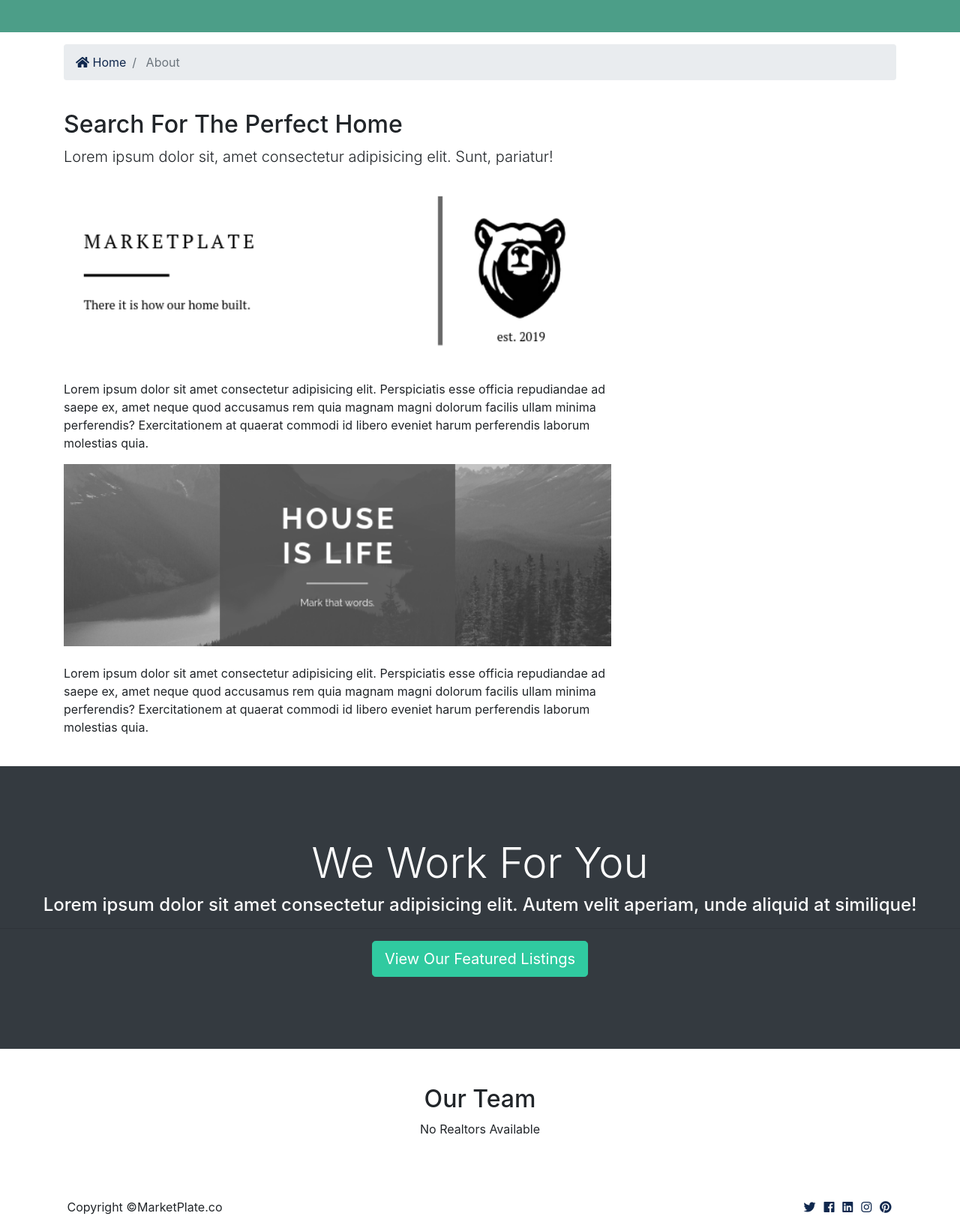
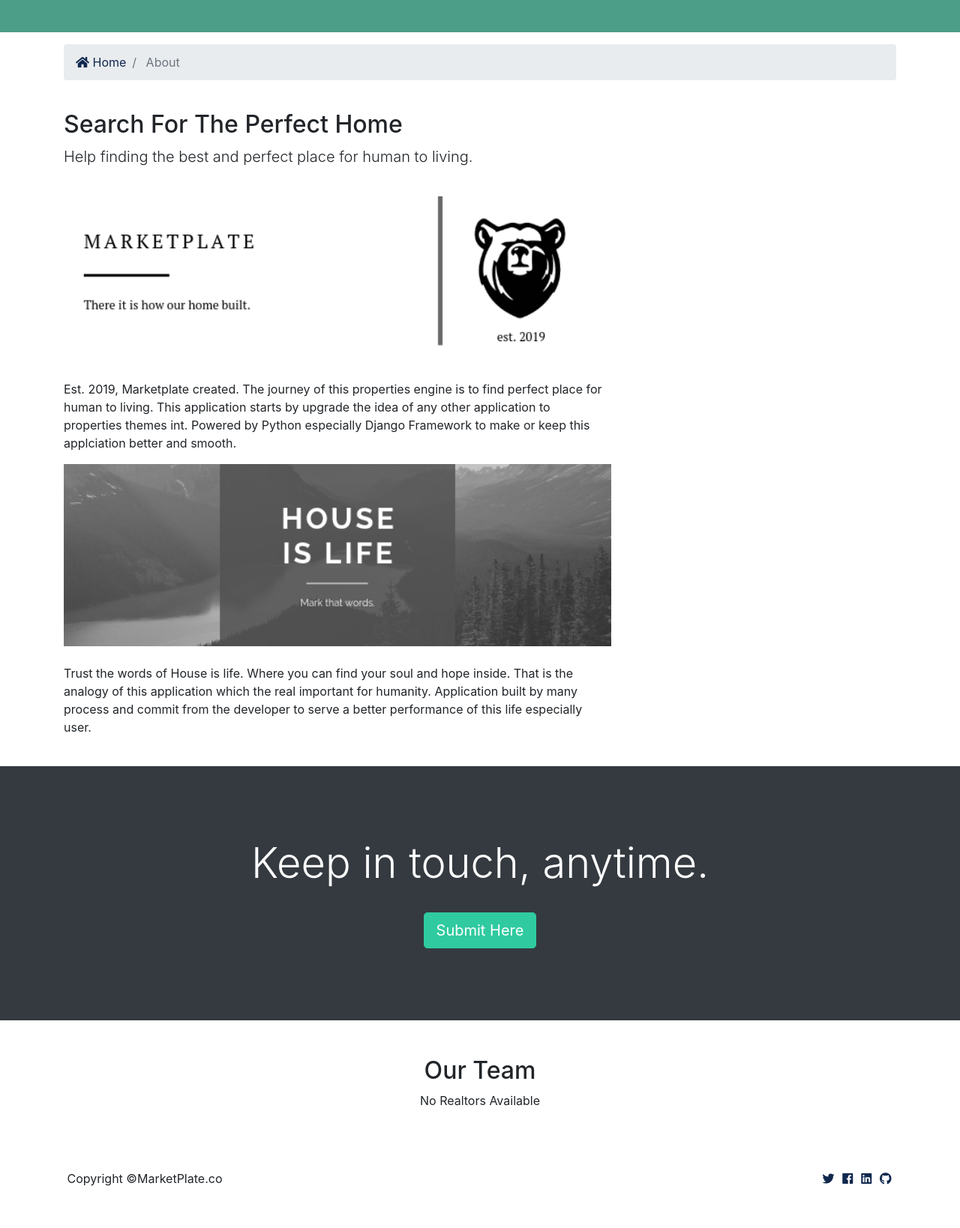
Before and after one commit to Ketibansapi/Django_Marketplate, a Django app: template templates/pages/about.html in a window 1280 px wide. Shown: the part 280-1918 px from the top of the page at 75% size. After the commit the page ends 1862 px from the top, so only its background shows below. Run offline with Django 3.2, Linux system fonts and the light colour scheme; the template is opened without the code that fills it, so the values that code supplies are empty; some libraries are stand-ins or nearby versions.

Commit message:
change lorem ipsum

```diff
--- a/templates/accounts/dashboard.html
+++ b/templates/accounts/dashboard.html
@@ -36,9 +36,9 @@
         <div class="container">
           <div class="row">
             <div class="col-md-12">
-              <h2>Welcome {{ user.first_name }}</h2>
+              <h2>Inquiry Lists {{ user.first_name }}</h2>
               {% if contacts %}
-                <p>The property listing that you have already made</p>
+                <p>Properties listing that you may have already made</p>
                 <table class="table">
                   <thead>
                     <tr>
--- a/templates/listings/listings.html
+++ b/templates/listings/listings.html
@@ -10,7 +10,7 @@
       <div class="row text-center">
         <div class="col-md-12">
           <h1 class="display-4">Find Properties</h1>
-          <p class="lead">Here's a recent properties you may expect.  </p>
+          <p class="lead">Here's a recent properties you may expected.  </p>
         </div>
       </div>
     </div>
--- a/templates/pages/about.html
+++ b/templates/pages/about.html
@@ -36,15 +36,13 @@
       <div class="row">
         <div class="col-md-8">
           <h2>Search For The Perfect Home</h2>
-          <p class="lead">Lorem ipsum dolor sit, amet consectetur adipisicing elit. Sunt, pariatur!</p>
+          <p class="lead">Help finding the best and perfect place for human to living.</p>
           <img src="{% static 'img/aboutbanner.png' %}" alt="">
-          <p class="mt-4">Lorem ipsum dolor sit amet consectetur adipisicing elit. Perspiciatis esse officia repudiandae ad saepe ex, amet
-            neque quod accusamus rem quia magnam magni dolorum facilis ullam minima perferendis? Exercitationem at quaerat
-            commodi id libero eveniet harum perferendis laborum molestias quia.</p>
+          <p class="mt-4">Est. 2019, Marketplate created. The journey of this properties engine is to find perfect place for human to living. This application starts by upgrade the idea of any other application to properties themes int. Powered by Python especially Django Framework to make or keep this applciation better and smooth.</p>
             <img src="{% static 'img/about3.png' %}" alt="">
-            <p class="mt-4">Lorem ipsum dolor sit amet consectetur adipisicing elit. Perspiciatis esse officia repudiandae ad saepe ex, amet
-            neque quod accusamus rem quia magnam magni dolorum facilis ullam minima perferendis? Exercitationem at quaerat
-            commodi id libero eveniet harum perferendis laborum molestias quia.</p>
+            <p class="mt-4">Trust the words of House is life. Where you can find your soul and hope inside.
+            That is the analogy of this application which the real important for humanity.
+            Application built by many process and commit from the developer to serve a better performance of this life especially user.</p>
         </div>
         <div class="col-md-4">
           {% if mvp_realtors %}
@@ -52,7 +50,7 @@
             <div class="card">
                 <img class="card-img-top" src="{{ realtor.photo.url }}" alt="Seller of the month">
                 <div class="card-body">
-                  <h5 class="card-title">Seller Of The Month</h5>
+                  <h5 class="card-title">Realtor of The Month</h5>
                   <h6 class="text-secondary">{{ realtor.name }}</h6>
                   <p class="card-text">{{ realtor.description }}
                   </p>
@@ -67,10 +65,10 @@
 
   <!-- Work -->
   <section id="work" class="bg-dark text-white text-center">
-    <h2 class="display-4">We Work For You</h2>
-    <h4>Lorem ipsum dolor sit amet consectetur adipisicing elit. Autem velit aperiam, unde aliquid at similique!</h4>
-    <hr>
-    <a href="listings.html" class="btn btn-secondary text-white btn-lg">View Our Featured Listings</a>
+    <h2 class="display-4">Keep in touch, anytime.</h2>
+   <!-- <h4>Submit the brilliant idea, question or feedback for improving this engine.</h4> -->
+    <br>
+    <a href="https://warm-waters-72067.herokuapp.com/" class="btn btn-secondary text-white btn-lg">Submit Here</a>
   </section>
 
   <!-- Team -->
--- a/templates/partials/_footer.html
+++ b/templates/partials/_footer.html
@@ -13,20 +13,17 @@
             </div>
             <div class="col-md-4">
               <div class="social text-right">
-                <a href="#">
+                <a href="https://twitter.com/Ketibansapi">
                   <i class="fab fa-twitter"></i>
                 </a>
-                <a href="#">
+                <a href="https://www.facebook.com/deary.yehuda">
                   <i class="fab fa-facebook"></i>
                 </a>
-                <a href="#">
+                <a href="https://www.linkedin.com/in/deary-herdiano-131150170/">
                   <i class="fab fa-linkedin"></i>
                 </a>
-                <a href="#">
-                  <i class="fab fa-instagram"></i>
-                </a>
-                <a href="#">
-                  <i class="fab fa-pinterest"></i>
+                <a href="https://www.github.com/ketibansapi">
+                  <i class="fab fa-github"></i>
                 </a>
               </div>
             </div>
```
